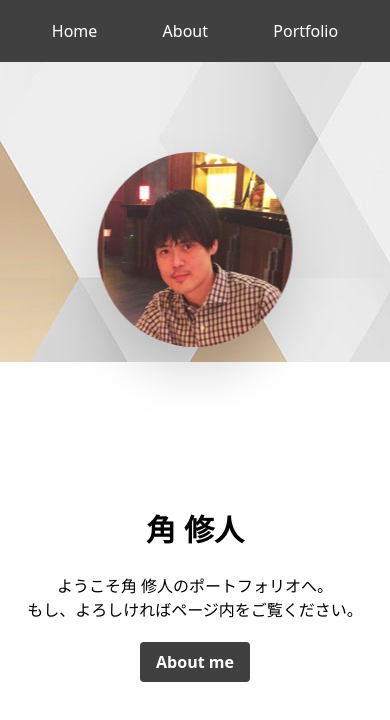
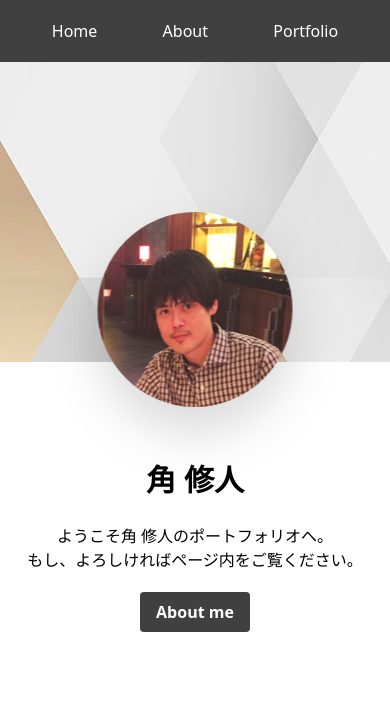
Before and after one commit to ShutoK0512/portfolio, a Next.js app: page / in a window 390 px wide. Shown: the top 720 px of the page. Built offline with nearby package versions, Linux system fonts and the light colour scheme.

Commit message:
updated 6

```diff
--- a/styles/Home.module.css
+++ b/styles/Home.module.css
@@ -143,8 +143,15 @@
 }
 
 @media (max-width: 600px) {
+  .hero {
+    margin-bottom: 100px;
+  }
   .grid {
     width: 100%;
     flex-direction: column;
   }
+
+  .image {
+    top: 50%;
+  }
 }
```
